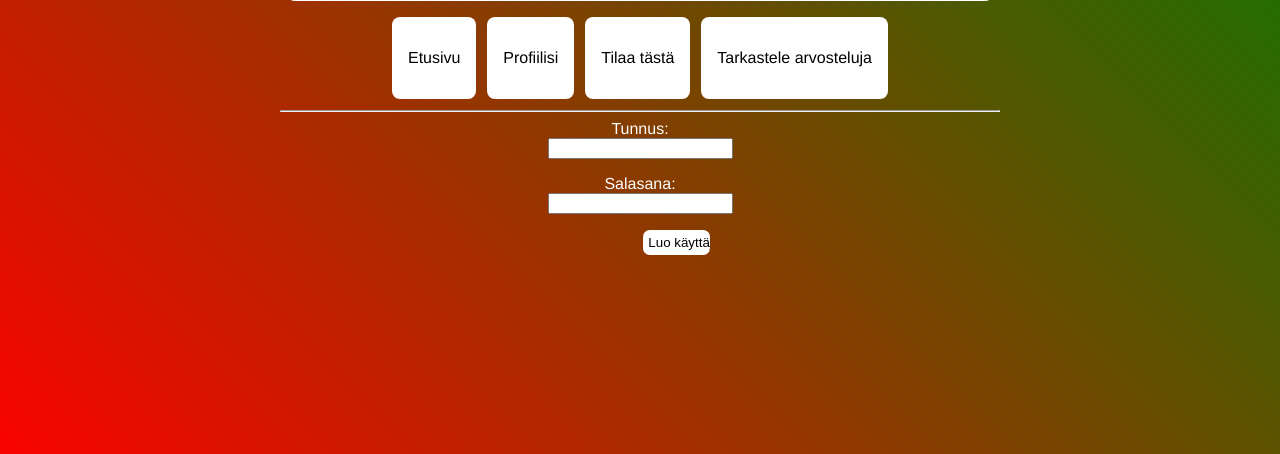
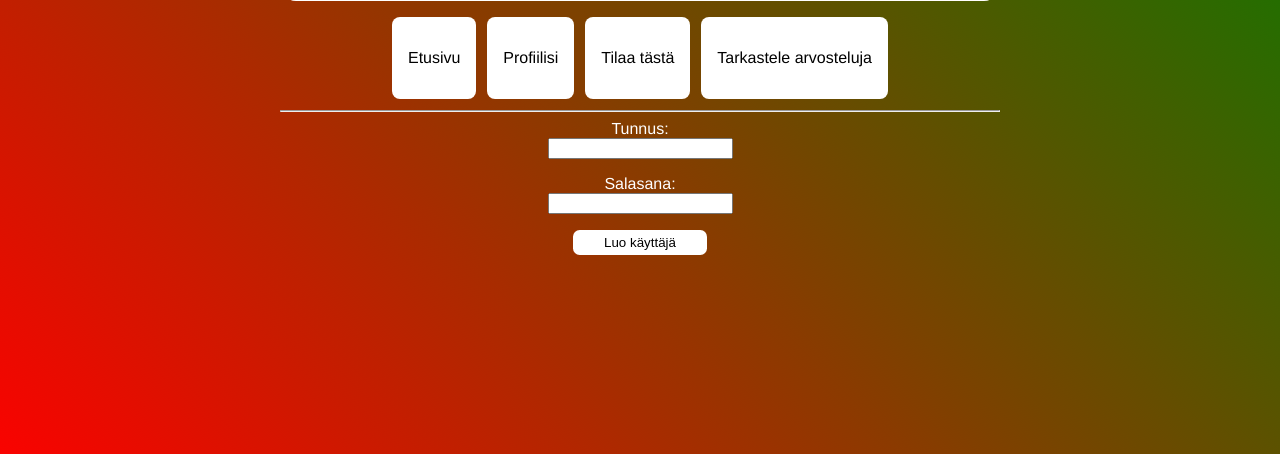
Before and after one commit to lottatan/pizzaservice, a Flask app: page /create in a window 1280 px wide. Shown: the part 303-757 px from the top of the page. Run offline with Flask 3, Linux system fonts and the light colour scheme.

Commit message:
all tables have id, register button is centered

```diff
--- a/schema.sql
+++ b/schema.sql
@@ -5,18 +5,21 @@ CREATE TABLE users(
 );
 
 CREATE TABLE comments(
+    id SERIAL PRIMARY KEY,
     username TEXT,
     comment TEXT,
     posted TIMESTAMP
 );
 
 CREATE TABLE ratings(
+    id SERIAL PRIMARY KEY,
     username TEXT,
     rating INTEGER,
     posted TIMESTAMP
 );
 
 CREATE TABLE orders(
+    id SERIAL PRIMARY KEY,
     username TEXT,
     amount INTEGER,
     ordered TIMESTAMP
--- a/static/main.css
+++ b/static/main.css
@@ -85,12 +85,11 @@ form #login-button {
 }
 
 form #create-button {
-    grid-column-start: 1;
     padding:5px;
     border: none;
     text-align: center;
-    width: 5em;
-    margin: auto 0 auto 5.5em;
+    width: 10em;
+    margin: auto;
     background: white;
     border-radius: .5em;
 }
```
